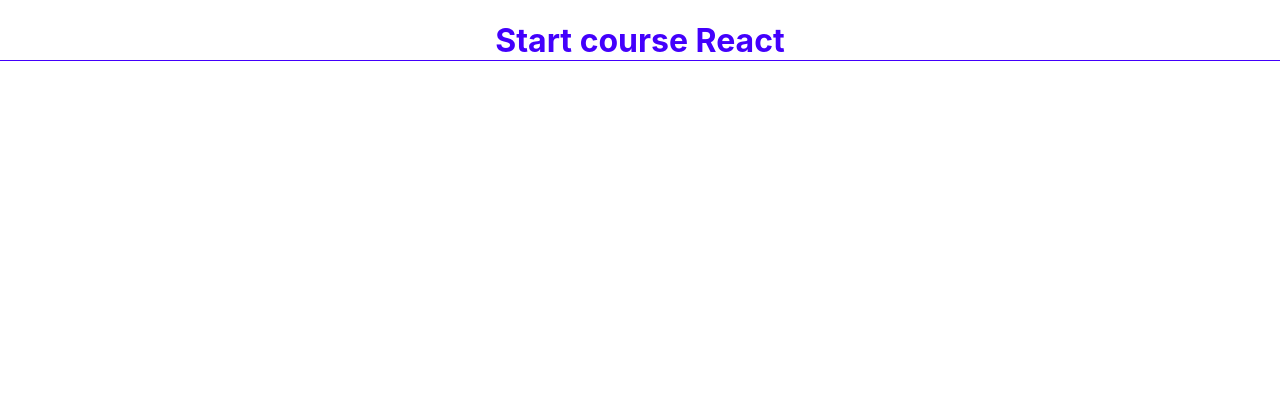
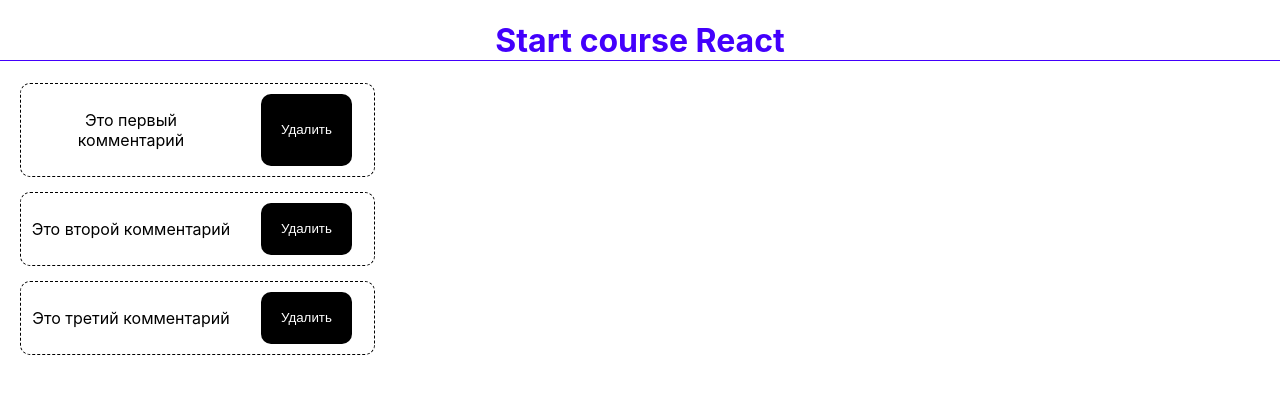
Before and after one commit to Dmitri-web-lab/Course-React-js, a React (Create React App) app: page / in a window 1280 px wide. Shown: the top 394 px of the page. Built offline with nearby package versions, Linux system fonts and the light colour scheme.

Commit message:
2 lesson, add component CommentsList

```diff
--- /dev/null
+++ b/css/App.css
@@ -0,0 +1,38 @@
+.App {
+  text-align: center;
+}
+.App__Title {
+  border-bottom: 1px solid #4300fc;
+  color: #4300fc;
+}
+
+.Comment {
+  display: flex;
+  flex-direction: column;
+  gap: 15px;
+}
+.Comment__Container {
+  display: flex;
+  justify-content: flex-start;
+  width: 333px;
+  border: 1px dashed #000;
+  padding: 10px;
+  border-radius: 10px;
+  margin-left: 20px;
+  gap: 30px;
+}
+.Comment__Text {
+  width: 200px;
+}
+.Comment__ButtonDelete {
+  border: none;
+  border-radius: 10px;
+  padding: 10px 20px;
+  background-color: #000;
+  color: #fff;
+  transition: all 0.1s linear;
+}
+.Comment__ButtonDelete:hover {
+  opacity: 0.6;
+  cursor: pointer;
+}/*# sourceMappingURL=App.css.map */
--- a/src/App.js
+++ b/src/App.js
@@ -1,12 +1,14 @@
 import './App.scss';
+import CommentsList from './components/CommentsList';
 import Message from './components/Message';
 
 function App() {
-  return (
-    <div className="App">
-			<Message name="React"/>
+	return (
+		<div className="App">
+			<Message name="React" />
+			<CommentsList />
 		</div>
-  );
+	);
 }
 
 export default App;
--- a/src/App.scss
+++ b/src/App.scss
@@ -5,3 +5,33 @@
 		color: #4300fc;
 	}
 }
+.Comment {
+display: flex;
+flex-direction: column;
+gap: 15px;
+	&__Container {
+		display: flex;
+		justify-content: flex-start;
+		width: 333px;
+		border: 1px dashed #000;
+		padding: 10px;
+		border-radius: 10px;
+		margin-left: 20px;
+		gap: 30px;
+	}
+	&__Text {
+		width: 200px;
+	}
+	&__ButtonDelete {
+		border: none;
+		border-radius: 10px;
+		padding: 10px 20px;
+		background-color: #000;
+		color: #fff;
+		transition: all 0.1s linear;
+	}
+	&__ButtonDelete:hover {
+		opacity: 0.6;
+		cursor: pointer;
+	}
+}
--- /dev/null
+++ b/src/components/CommentsList.js
@@ -0,0 +1,26 @@
+import { useState } from "react";
+
+function CommentsList() {
+	const [comments, setComments] = useState([
+		{ id: 1, text: "Это первый комментарий" },
+		{ id: 2, text: "Это второй комментарий" },
+		{ id: 3, text: "Это третий комментарий" }
+	]);
+
+	const removeComment = (id) => {
+		const newList = comments.filter((item) => item.id !== id);
+		setComments(newList);
+	}
+
+	return (
+		<div className="Comment">{comments.map((item) => (
+			<div className="Comment__Container" key={item.id}>
+				<p className="Comment__Text">{item.text}</p>
+				<button className="Comment__ButtonDelete" onClick={() => removeComment(item.id)}>Удалить</button>
+			</div>
+		))}
+		</div>
+	);
+}
+
+export default CommentsList;
```
Also changed, not shown: 1 other file (tests, documents, lock files or other folders).
